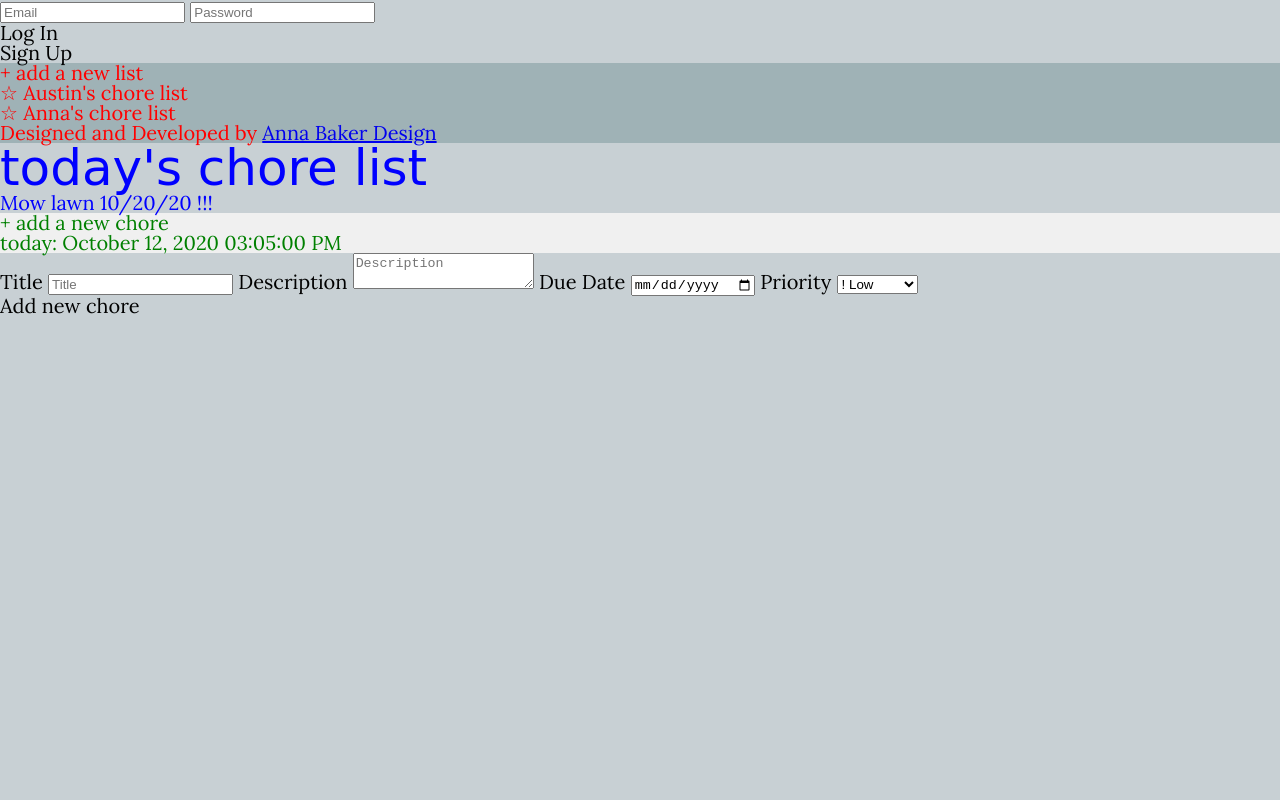
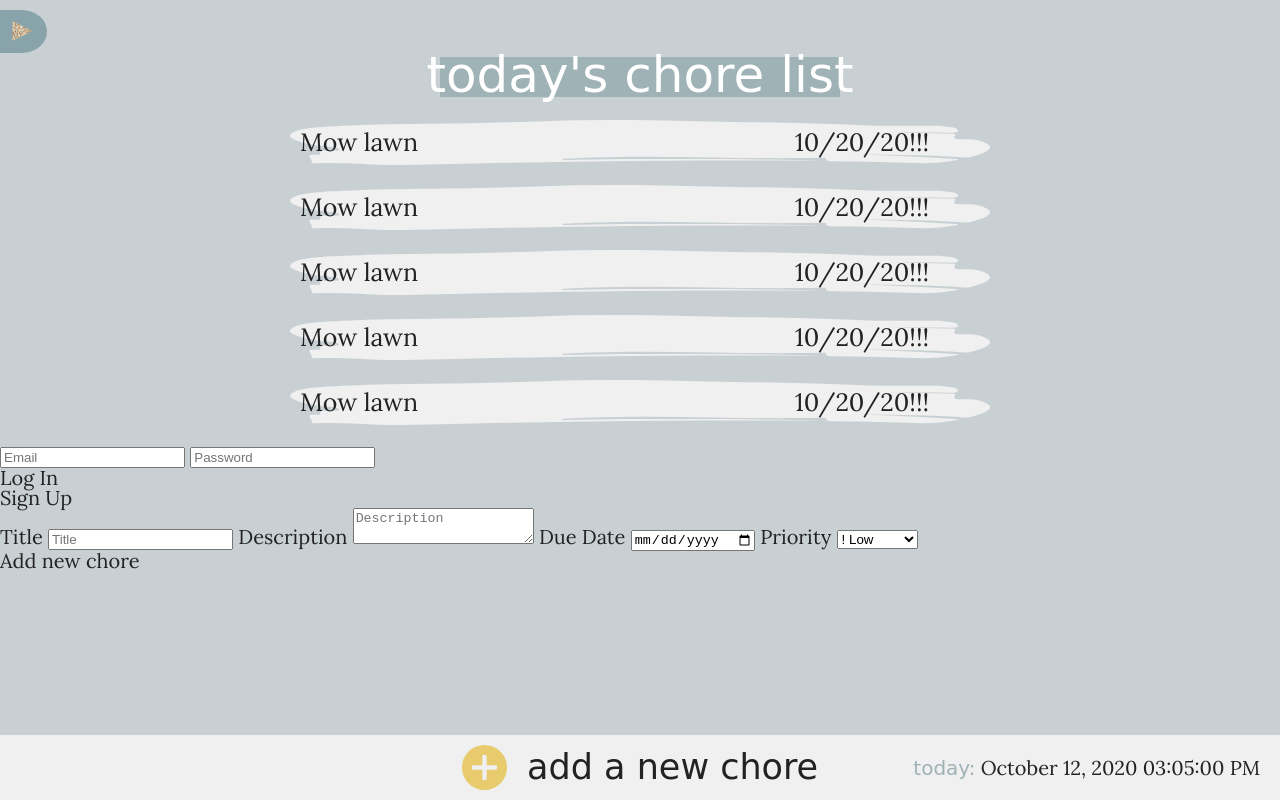
Before and after one commit to abaker93/chore-task-list, a website built with webpack: page dist/index.html in a window 1280 px wide. Built offline with nearby package versions, Linux system fonts and the light colour scheme; some packages are replaced by stand-ins of ours; no server answers; a web font is replaced by a local one.

Commit message:
write tasks and read tasks

```diff
--- a/package.json
+++ b/package.json
@@ -17,6 +17,7 @@
   },
   "homepage": "https://github.com/abaker93/chore-task-list#readme",
   "devDependencies": {
+    "file-loader": "^6.1.1",
     "sass": "^1.27.0",
     "sass-loader": "^10.0.3",
     "webpack": "^4.44.2",
--- /dev/null
+++ b/src/components/asideExpand.js
@@ -0,0 +1,16 @@
+// Aside expand/collapse
+const asideExpand = (() => {
+    document.getElementById('aside-expand-btn').addEventListener('click', () => {
+        const aside = document.getElementById('aside');
+
+        if (aside.classList.contains('closed')) {
+            aside.classList.remove('closed');
+            aside.classList.add('open');
+        } else if (aside.classList.contains('open')) {
+            aside.classList.remove('open');
+            aside.classList.add('closed');
+        }
+    })
+})();
+
+export { asideExpand };
--- a/src/components/setDate.js
+++ b/src/components/setDate.js
@@ -10,18 +10,13 @@ const setDate = setInterval(function() {
     let second = date.getSeconds();
     let indicator = 'AM';
 
-    if (hour > 12) {
-        hour = hour - 12;
-        indicator = 'PM';
-    }
-
+    if (hour >= 12) { indicator = 'PM'; }
+    if (hour > 12) { hour = hour - 12; }
     if (hour < 10) { hour = '0' + hour; }
-
     if (minute < 10) { minute = '0' + minute; }
-
     if (second < 10) { second = '0' + second; }
 
     document.getElementById('today').innerText = `${month} ${day}, ${year} ${hour}:${minute}:${second} ${indicator}`;
-}, 1000);
+}, 500);
 
 export { setDate };
--- a/src/index.js
+++ b/src/index.js
@@ -1,9 +1,12 @@
 import './styles/styles.scss';
 import { setDate } from './components/setDate';
+import { asideExpand } from './components/asideExpand';
 import * as firebase from 'firebase/app';
 import 'firebase/auth';
-// const firebase = require("firebase");
 require("firebase/firestore");
+
+let tasks = [];
+let userID;
 
 // Your web app's Firebase configuration
 var firebaseConfig = {
@@ -50,9 +53,10 @@ logoutBtn.addEventListener('click', e => {
 });
 
 // authenticate user
-firebase.auth().onAuthStateChanged(firebaseUser => {
-	if(firebaseUser) {
+firebase.auth().onAuthStateChanged(user => {
+	if(user) {
 		console.log('logged in');
+		// userID = user.uid;
 		logoutBtn.classList.remove('hide');
 	} else {
 		console.log('logged out');
@@ -60,26 +64,39 @@ firebase.auth().onAuthStateChanged(firebaseUser => {
 	}
 });
 
+console.log(firebase.auth().currentUser.uid);
+
 var db = firebase.firestore();
 
+// add new chore to database
 document.getElementById('new-chore-btn').addEventListener('click', () => {
 	const newChoreTitle = document.getElementById('new-chore-title').value;
 	const newChoreDesc = document.getElementById('new-chore-desc').value;
 	const newChoreDate = document.getElementById('new-chore-date').value;
 	const newChorePriority = document.getElementById('new-chore-priority').value;
 
-	// console.log(newChoreTitle, newChoreDesc, newChoreDate, newChorePriority)
-
 	db.collection('tasks').add({
 		title: newChoreTitle,
 		desc: newChoreDesc,
 		date: newChoreDate,
-		priority: newChorePriority
-	})
-	.then(function(docRef) {
-		console.log("Document written with ID: ", docRef.id);
-	})
-	.catch(function(error) {
+		priority: newChorePriority,
+		complete: false
+	}).catch(function(error) {
 		console.error("Error adding document: ", error);
 	});
 });
+
+// read tasks from database
+db.collection(`${userID}/lists/default`)
+	.where("title", "!=", null)
+	.onSnapshot(function(querySnapshot) {
+		querySnapshot.forEach(function(doc) {
+			const title = doc.data().title;
+			const desc = doc.data().desc;
+			const date = doc.data().date;
+			const priority = doc.data().priority;
+			const complete = doc.data().complete;
+			tasks.push({'title': title, 'desc': desc, 'date': date, 'priority': priority, 'complete': complete});
+			console.log(tasks);
+		});
+	});
--- a/src/styles/styles.scss
+++ b/src/styles/styles.scss
@@ -2,10 +2,11 @@
 @import 'base/baseIndex';
 
 body {
-    font-family: 'Lora', serif;
+	font-family: 'Lora', sans-serif;
 	font-size: 20px;
 	font-weight: 400;
 	background-color: $lt-blue;
+	color: $black;
 
 	h1, h2, h3, h4, h5, h6 {
 		font-family: 'Seaweed Script', cursive;
@@ -15,15 +16,159 @@ body {
 
 	.hide { display: none; }
 
-    &>aside {
+	// padding-bottom: 500px;
+
+}
+
+main#main {
+	position: relative;
+}
+
+aside#aside {
+	width: 500px;
+	min-height: 100vh;
 	background-color: $md-blue;
-        color: red;
+	position: absolute;
+
+	&.closed {
+		left: -500px;
+
+		#aside-expand-btn { padding: 11px 15px 9px 15px; }
 	}
-    &>main {
-        color: blue;
+
+	&.open {
+		#aside-expand-btn img { transform: rotate(180deg); }
 	}
-    &>footer {
-        color: green;
+
+	#aside-expand-btn {
+		position: absolute;
+		right: -47px;
+		top: 10px;
+		background: $dk-blue;
+		padding: 11px 20px 9px 10px;
+		border-radius: 0 50% 50% 0;
+
+		img { height: 20px; }
+
+	}
+
+	header {
+		background-color: $dk-blue;
+		padding: 20px;
+
+		svg {
+			background-color: $yellow;
+			fill: $lt-gray;
+			height: 25px;
+			border: 10px solid $yellow;
+			border-radius: 50%;
+			vertical-align: middle;
+			margin-right: 15px;
+		}
+
+		span {
+			font-family: 'Seaweed Script', cursive;
+			font-size: 35px;
+			vertical-align: middle;
+			color: $white;
+		}
+
+	}
+
+}
+
+section#list {
+	width: 700px;
+	margin: 0 auto;
+
+	header {
+		padding-top: 50px;
+		text-align: center;
+
+		h2 {
+			color: $white;
+			position: relative;
+
+			&:after {
+				content: '';
+				position: absolute;
+				height: 40px;
+				width: 400px;
+				z-index: -1;
+				left: 150px;
+				top: 7px;
+				background-color: $md-blue;
+			}
+
+		}
+
+	}
+
+	main {
+
+		#chore-list {
+
+			li {
+				display: grid;
+				grid-template-columns: 7fr repeat(2, 1fr);
+				background-image: url('../img/chore-bg.svg');
+				background-size: 100% 100%;
+				background-position: center;
+				margin: 20px 0;
+				padding: 10px;
+				font-size: 25px;
+			}
+
+		}
+
+	}
+
+}
+
+footer#footer {
+	position: fixed;
+	bottom: 0;
+	left: 0;
+	width: 100%;
 	background-color: $lt-gray;
+	display: grid;
+	grid-template-columns: repeat(3, 1fr);
+	padding: 10px 20px;
+	align-items: center;
+	box-sizing: border-box;
+
+	#new-chore-modal-btn {
+		grid-column: 2 / 3;
+		text-align: center;
+
+		svg {
+			background-color: $yellow;
+			fill: $lt-gray;
+			height: 25px;
+			border: 10px solid $yellow;
+			border-radius: 50%;
+			vertical-align: middle;
+			margin-right: 15px;
 		}
+
+		span {
+			font-family: 'Seaweed Script', cursive;
+			font-size: 35px;
+			vertical-align: middle;
 		}
+
+	}
+
+	#today-container {
+		grid-column: 3 / 4;
+		text-align: right;
+
+		span:first-child {
+			font-family: 'Seaweed Script', cursive;
+			font-size: 20px;
+			color: $md-blue;
+		}
+
+	}
+
+}
```
Also changed, not shown: dist/08d855bb52f83158b3a67e0565535a9f.svg (added), dist/3229909f8713cf65f83940a8d28da59f.svg (added), dist/67d357197d2121fa0590e0beb4200035.svg (added), dist/730f30126ff9d0b83504cae0975f3bb4.svg (added), dist/74e7e0d3d29af8fbdd0f464b56045c2e.svg (added), dist/8a6c51b035fd0372137ae138fa490643.svg (added), dist/b76bdd1a9b37cd8166929cec3d843ec7.svg (added), dist/glitter-arrow.svg (added), dist/index.html, dist/main.js, src/components/firebase/firebaseConfig.js (added), src/img/chore-bg.svg (added), 1 other file. Lines whose indentation alone changed are shown as unchanged.
